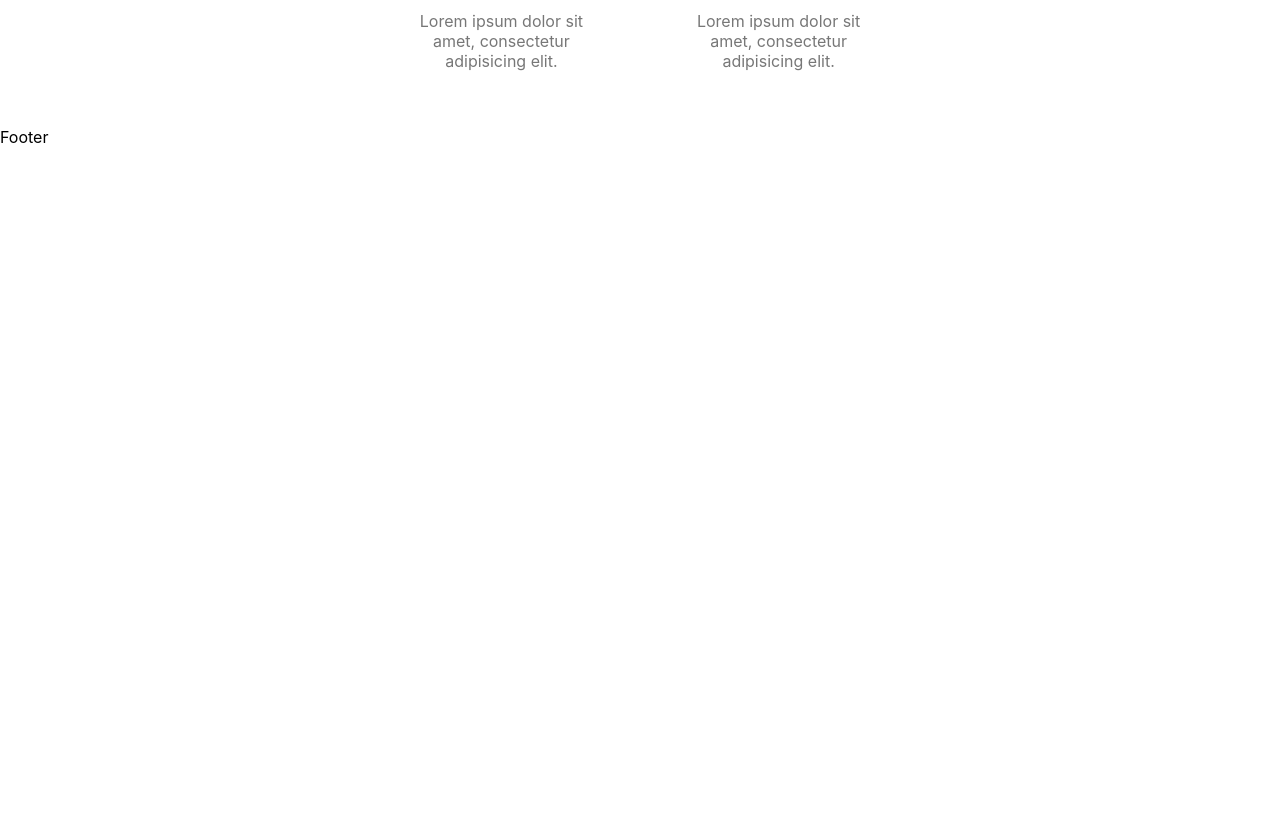
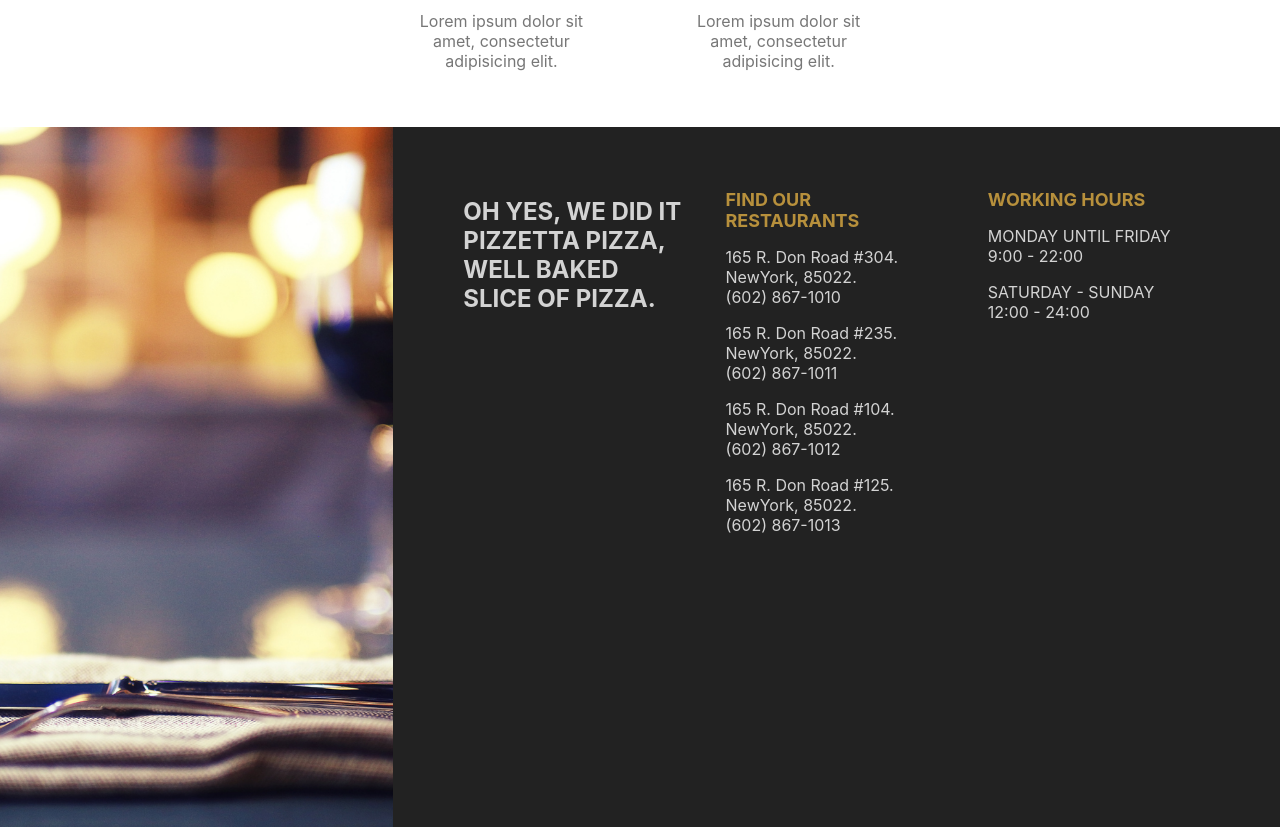
Before and after one commit to Alan-N-Pereira/Pizzetta, a Next.js app: page / in a window 1280 px wide. Shown: the part 1720-2547 px from the top of the page. Before the commit the page ends 1867 px from the top, so only its background shows below. Built offline with nearby package versions, Linux system fonts and the light colour scheme.

Commit message:
Add Footer Component

```diff
--- a/component/Footer.jsx
+++ b/component/Footer.jsx
@@ -1,7 +1,50 @@
 import Image from 'next/image'
-// import styles from '../styles/Footer.module.css'
+import styles from '../styles/Footer.module.css'
 export default function Footer() {
   return (
-    <div>Footer</div>
+    <div className={styles.container}>
+      <div className={styles.item}>
+        <Image src='/img/bg.png' layout='fill' objectFit='cover' alt=''/>
+      </div>
+      <div className={styles.item}>
+        <div className={styles.card}>
+          <h2 className={styles.motto}>OH YES, WE DID IT PIZZETTA PIZZA, WELL BAKED SLICE OF PIZZA.</h2>
+        </div>
+        <div className={styles.card}>
+          <h1 className={styles.title}>FIND OUR RESTAURANTS</h1>
+          <p className={styles.text}>
+            165 R. Don Road #304.
+            <br />NewYork, 85022.
+            <br />(602) 867-1010
+          </p>
+          <p className={styles.text}>
+            165 R. Don Road #235.
+            <br />NewYork, 85022.
+            <br />(602) 867-1011
+          </p>
+          <p className={styles.text}>
+            165 R. Don Road #104.
+            <br />NewYork, 85022.
+            <br />(602) 867-1012
+          </p>
+          <p className={styles.text}>
+            165 R. Don Road #125.
+            <br />NewYork, 85022.
+            <br />(602) 867-1013
+          </p>
+        </div>
+        <div className={styles.card}>
+          <h1 className={styles.title}>WORKING HOURS</h1>
+          <p className={styles.text}>
+            MONDAY UNTIL FRIDAY
+            <br /> 9:00 - 22:00
+          </p>
+          <p className={styles.text}>
+            SATURDAY - SUNDAY
+            <br /> 12:00 - 24:00
+          </p>
+        </div>
+      </div>
+    </div>
   )
 }
--- a/component/Navbar.jsx
+++ b/component/Navbar.jsx
@@ -17,7 +17,7 @@ export default function Navbar() {
           <li className={styles.listItem}>Homepage</li>
           <li className={styles.listItem}>Products</li>
           <li className={styles.listItem}>Menu</li>
-          <Image src='/img/logo_Pizzetta.png' className={styles.logo} alt='' width='100px' height='40px' />
+          <Image src='/img/logo.png' className={styles.logo} alt='' width='100px' height='40px' />
           <li className={styles.listItem}>Events</li>
           <li className={styles.listItem}>Blog</li>
           <li className={styles.listItem}>Contact</li>
--- /dev/null
+++ b/styles/Footer.module.css
@@ -0,0 +1,35 @@
+.container {
+	height: calc(100vh - 100px);
+	background-color: #222;
+	display: flex;
+}
+
+.item {
+	flex: 1;
+	position: relative;
+	display: flex;
+}
+
+.item:last-child {
+	flex: 2;
+	padding: 50px;
+	justify-content: space-between;
+}
+
+.card {
+	flex: 1;
+	padding: 0 20px;
+}
+
+.title {
+	font-size: 18px;
+	color: #b7903c;
+}
+
+.text {
+	color: lightgray;
+}
+
+.motto {
+	color: rgb(211, 211, 211);
+}
```
Also changed, not shown: public/img/logo.png.
